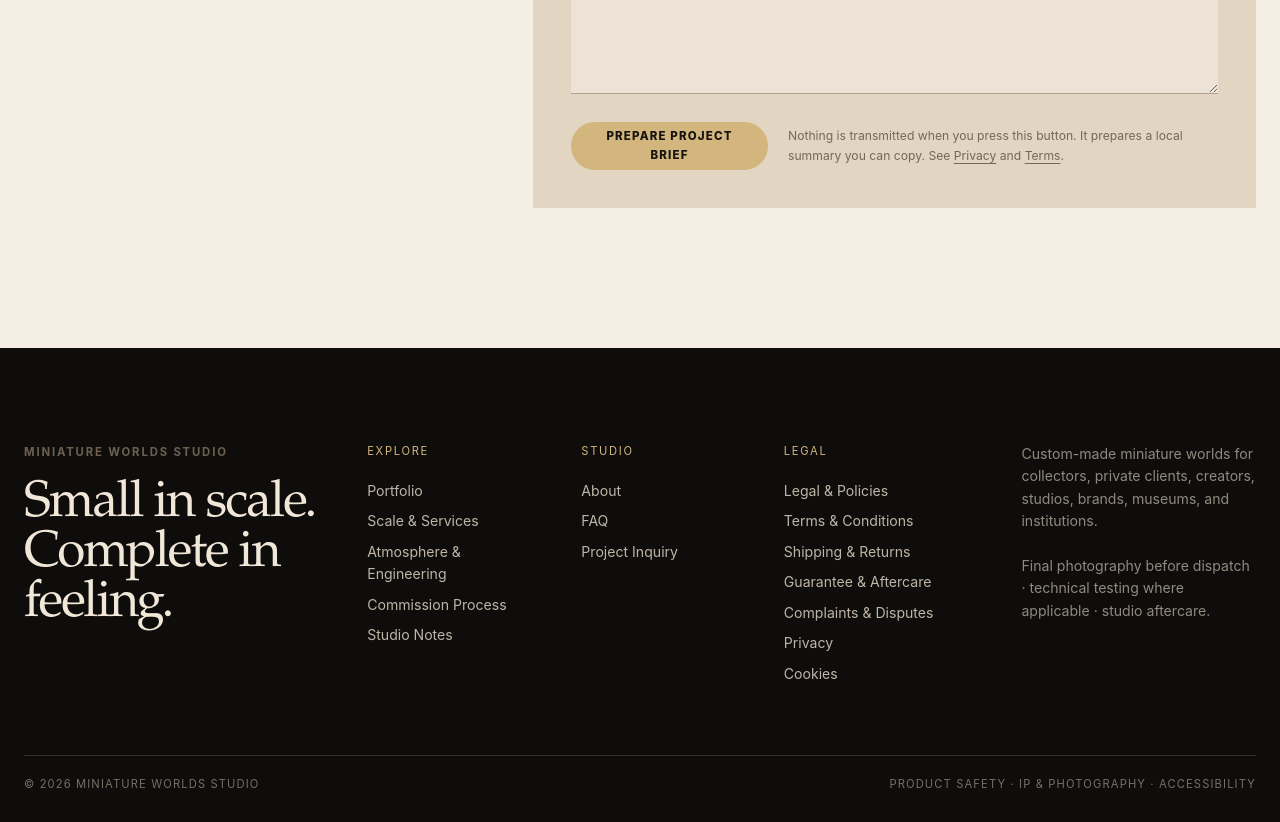
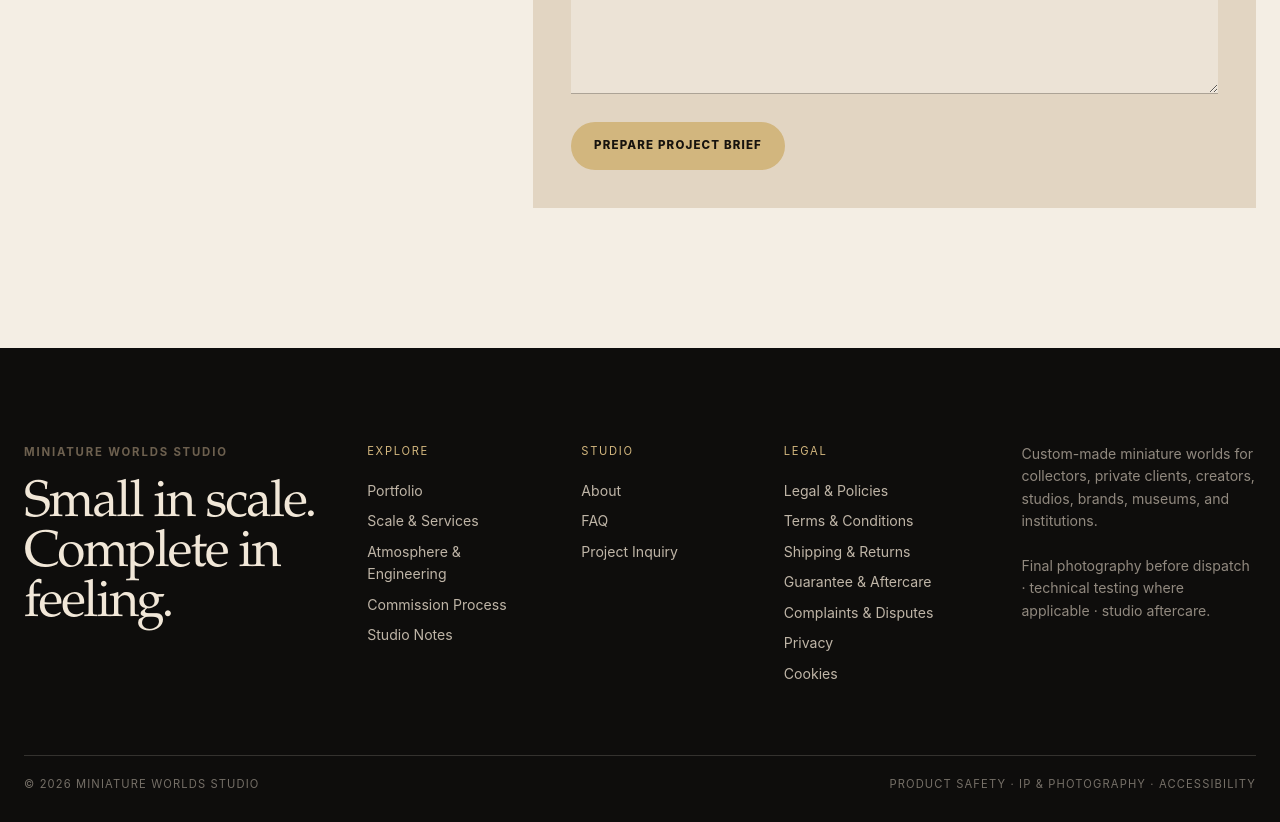
Before and after one commit to drezzillah-prog/miniature-worlds-studio, a Next.js app: page /contact in a window 1280 px wide. Shown: the part 1300-2122 px from the top of the page. Built offline with nearby package versions, Linux system fonts and the light colour scheme.

Commit message:
Remove temporary inquiry-form transmission notice

```diff
--- a/components/InquiryForm.js
+++ b/components/InquiryForm.js
@@ -1,8 +1,6 @@
 "use client";
 
 import {useMemo,useState} from "react";
-import Link from "next/link";
-
 const initial={name:"",email:"",projectType:"Medium World",theme:"Historical",size:"",use:"",deadline:"",budget:"",references:""};
 
 export default function InquiryForm(){
@@ -30,7 +28,7 @@ export default function InquiryForm(){
         <label><span>Budget range</span><input name="budget" value={form.budget} onChange={update} placeholder="Your working range, or 'need guidance'"/></label>
       </div>
       <label className="full-field"><span>Reference ideas, place, memory, atmosphere, or story</span><textarea name="references" value={form.references} onChange={update} rows="7" placeholder="Tell the studio what the world should feel like, not only what it should contain."/></label>
-      <div className="form-actions"><button className="button brass" type="submit">Prepare project brief</button><p>Nothing is transmitted when you press this button. It prepares a local summary you can copy. See <Link href="/legal/privacy">Privacy</Link> and <Link href="/legal/terms">Terms</Link>.</p></div>
+      <div className="form-actions"><button className="button brass" type="submit">Prepare project brief</button></div>
     </form>
     {prepared&&<section className="prepared-brief" aria-live="polite">
       <div><p className="kicker">Your brief is ready</p><h3>One clean summary for the first studio conversation.</h3></div>
```
